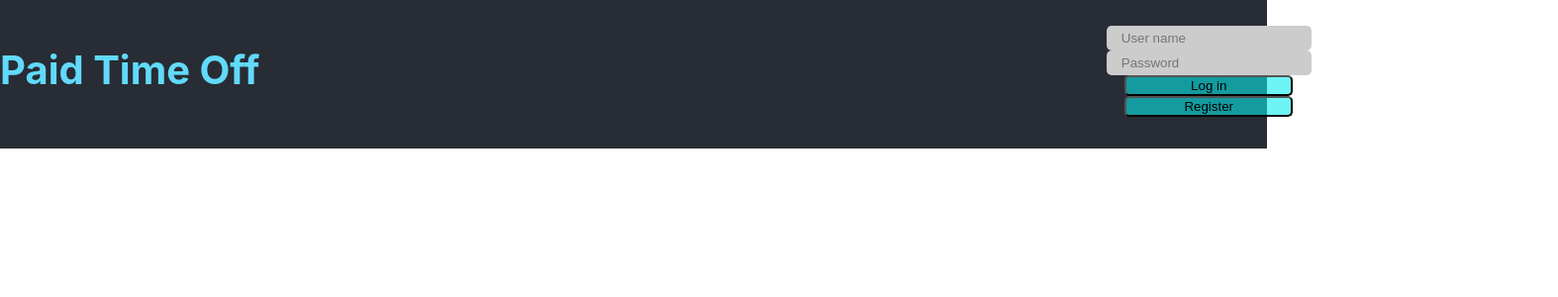
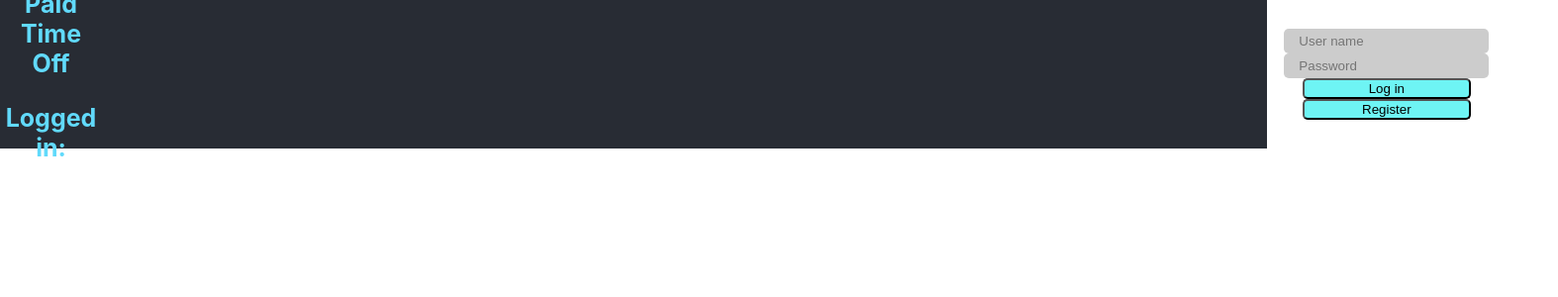
Before and after one commit to RicLMCR/sprint5, a React (Create React App) app: page / in a window 1280 px wide. Shown: the top 300 px of the page at 99% size, 1574 px wide, since content can reach past the window. Built offline with nearby package versions, Linux system fonts and the light colour scheme.

Commit message:
Changed some styles on the nav bar

```diff
--- a/src/App.css
+++ b/src/App.css
@@ -42,7 +42,7 @@
   background-color: #282c34;
   height: 150px;
   display: flex;
-  flex-direction: column;
+  flex-direction: row;
   align-items: center;
   justify-content: center;
   color: white;
@@ -52,9 +52,9 @@
 .h1-nav {
   color: #61dafb;
   float: left;
-  margin-right: 900px;
-  font-size: 40px;
-  margin-top: 50px;
+  margin-right: 1200px;
+  font-size: 25px;
+  margin-top: 45px;
 }
 
 .input-nav {
@@ -82,5 +82,11 @@
   flex-direction: column;
   align-items: center;
   justify-content: center;
-  margin-top: 30px;
+  margin-right: 70px;
 }
+
+.logo-nav {
+  max-width: 300px;
+  max-height: 300px;
+
+}
--- a/src/components/Navbar.tsx
+++ b/src/components/Navbar.tsx
@@ -1,6 +1,6 @@
 import { useState } from "react";
 import '../App.css';
-
+import logo from '../store86-logo.png';
 // Pass data to app.tsx
 const Navbar = ({ setData, data }: any) => {
     const [userName, setUsername] = useState("");
@@ -20,8 +20,11 @@ const Navbar = ({ setData, data }: any) => {
 
     return (
         <div className="Nav-bar">
+            <div className="img-div">
+                <img className="logo-nav" src={logo} alt="logo" />
+            </div>
+            <h1 className="h1-nav">Paid Time Off  <p>Logged in: {data.userName} </p></h1>
             <form onSubmit={handleSubmit}>
-                <h1 className="h1-nav">Paid Time Off</h1>
                 <div className="form-group">
                     <label>
                         <input placeholder="User name" className="input-nav" type="text" value={userName} onChange={(event) => setUsername(event.target.value)} />
@@ -33,7 +36,6 @@ const Navbar = ({ setData, data }: any) => {
                     <input className="button-nav" type="submit" value="Register" />
                 </div>
             </form>
-            <p>{data.userName}</p>
         </div>
     );
 }
```
Also changed, not shown: src/store86-logo.png (added).
